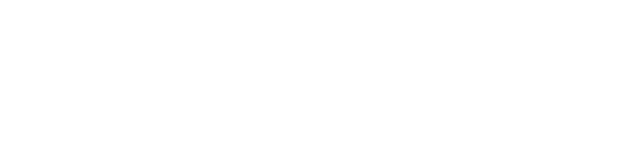
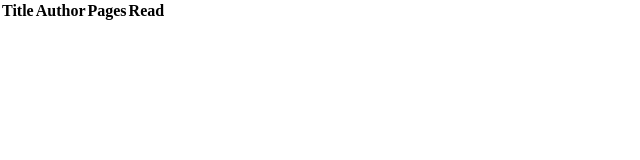
Before and after one commit to turik777/library, a plain HTML site: page index.html in a window 1280 px wide. Shown: the whole page, without its empty margins (0-640 px from the left). Drawn offline with Linux system fonts and the light colour scheme.

Commit message:
Add table

```diff
--- a/index.html
+++ b/index.html
@@ -8,6 +8,13 @@
     <script src="main.js" defer></script>
 </head>
 <body>
-
+    <table>
+        <thead>
+            <th>Title</th>
+            <th>Author</th>
+            <th>Pages</th>
+            <th>Read</th>
+        </thead>
+    </table>
 </body>
 </html>
```
